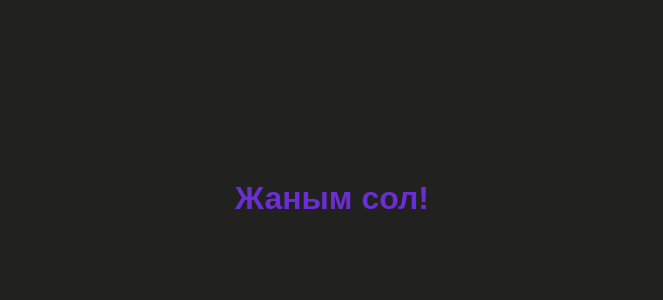
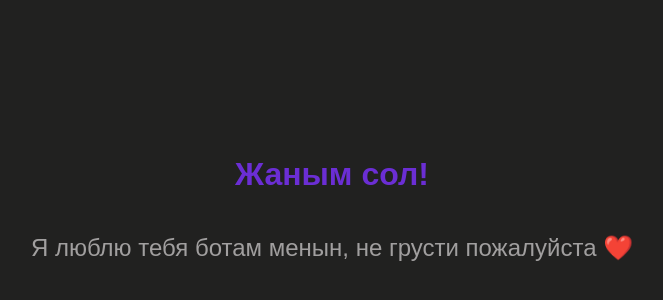
Before and after one commit to yelta1/yelta1.github.io, a plain HTML site: page love.html in a window 1280 px wide. Shown: the part 210-510 px from the top of the page, without its empty margins (308-971 px from the left). Drawn offline with Linux system fonts and the light colour scheme.

Commit message:
Update love.html

```diff
--- a/love.html
+++ b/love.html
@@ -28,7 +28,7 @@
 
     <h1>Жаным сол!</h1>
 
-    <div id="message" style="display: none;">
+    <div id="message">
         Я люблю тебя ботам менын, не грусти пожалуйста ❤️
     </div>
 
```
